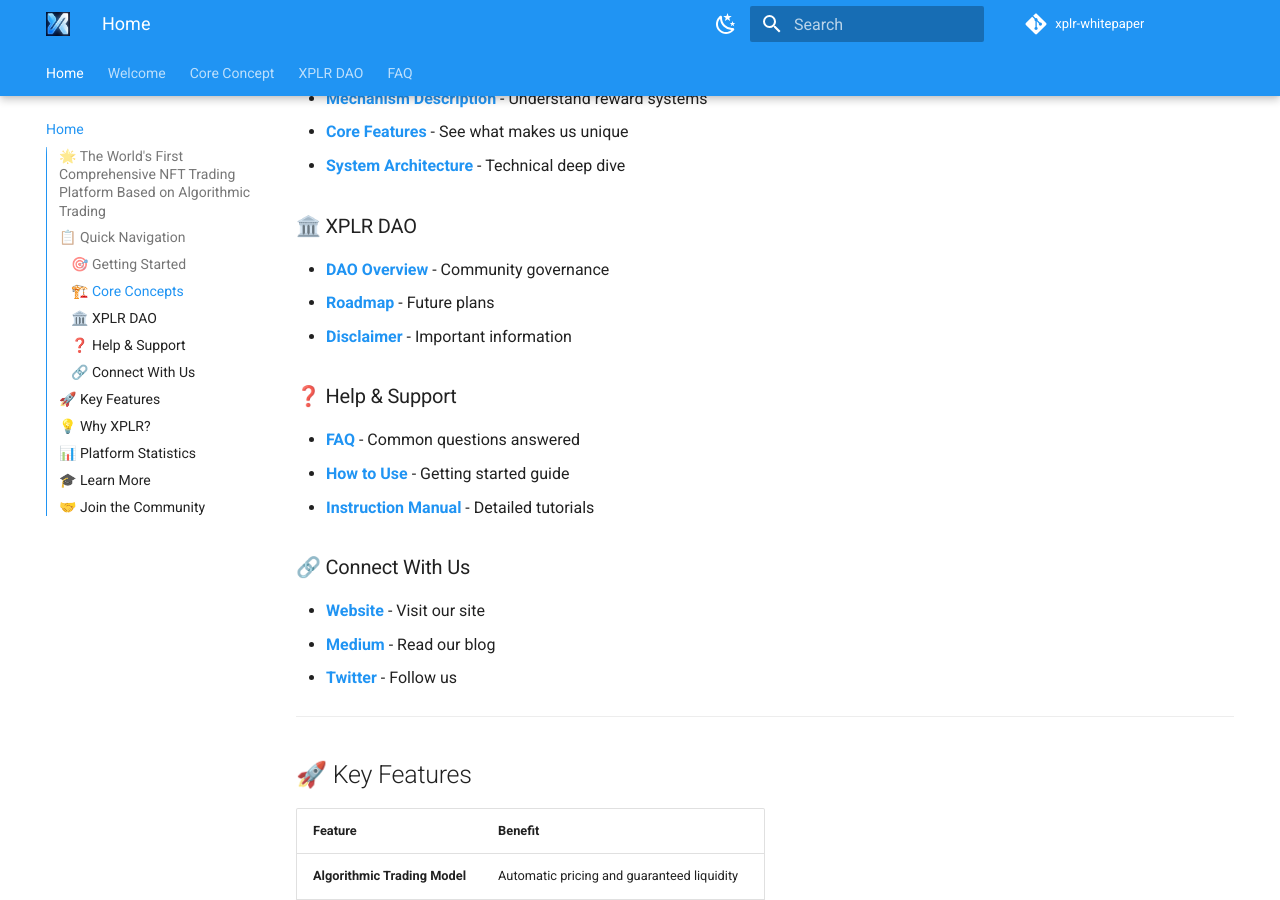
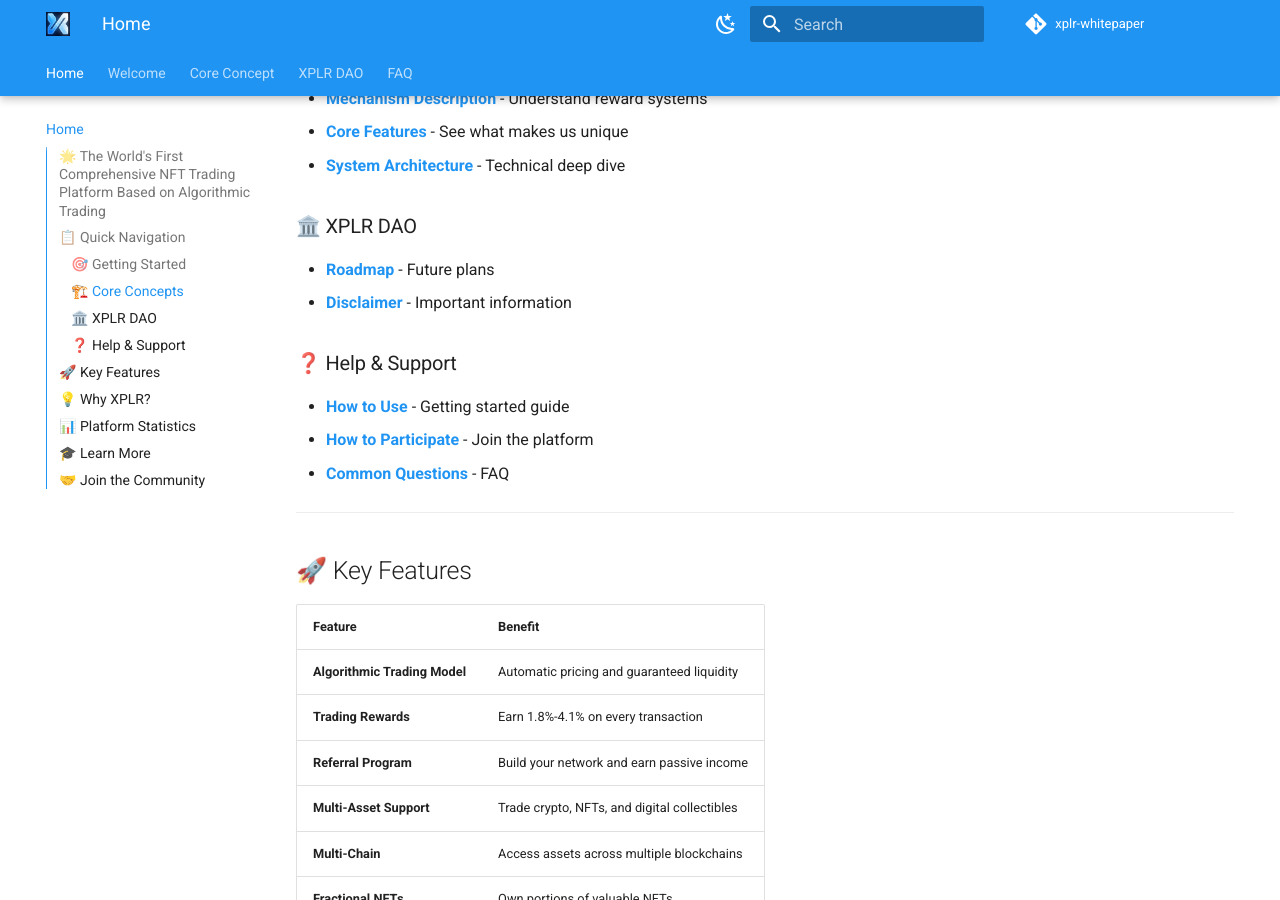
Before and after one commit to XplrNFT/whitepaper, an MkDocs documentation site: the page built from docs/index.md, in a window 1280 px wide and 900 px high, scrolled down 1163 px. Built offline with MkDocs 1.6.1 and Material for MkDocs 9.7.7, drawn with Linux system fonts in a browser that asks for light colours; comment, search, counter and statistics services are not loaded; some of the changed text lies outside the part shown.

Commit message:
Update footer links, fix favicon, remove invalid links

```diff
--- a/docs/index.md
+++ b/docs/index.md
@@ -22,19 +22,13 @@
 - **[System Architecture](core-concept/system-architecture/)** - Technical deep dive
 
 ### 🏛️ XPLR DAO
-- **[DAO Overview](xplr-dao/xplr-dao/)** - Community governance
 - **[Roadmap](xplr-dao/xplr-dao/roadmap.md)** - Future plans
 - **[Disclaimer](xplr-dao/xplr-dao/disclaimer.md)** - Important information
 
 ### ❓ Help & Support
-- **[FAQ](faq/faq/)** - Common questions answered
 - **[How to Use](faq/how-to-use/)** - Getting started guide
-- **[Instruction Manual](faq/instruction-manual/)** - Detailed tutorials
-
-### 🔗 Connect With Us
-- **[Website](link/website.md)** - Visit our site
-- **[Medium](link/medium.md)** - Read our blog
-- **[Twitter](link/twitter.md)** - Follow us
+- **[How to Participate](faq/instruction-manual/how-to-participate.md)** - Join the platform
+- **[Common Questions](faq/faq/)** - FAQ
 
 ---
 
@@ -92,9 +86,9 @@
 
 XPLR is built by and for our community. Whether you're a trader, collector, or developer, there's a place for you here.
 
-**Ready to get started?** Check out our [Getting Started Guide](faq/how-to-use/) or [User Manual](faq/instruction-manual/).
+**Ready to get started?** Check out our [Getting Started Guide](faq/how-to-use/) or [How to Participate](faq/instruction-manual/how-to-participate.md).
 
 ---
 
-*Last Updated: April 2026*
-*For the latest information, visit our [website](link/website.md) or follow us on [Twitter](link/twitter.md)*
+Last updated April 2026.
+Stay up to date on our [official website](http://x-explore.com/).
```
Also changed, not shown: other parts of docs/index.md (+1 -1 lines), docs/welcome/xplr/introduction.md (+2 -1 lines), docs/xplr-dao/xplr-dao/roadmap.md (+2 -11 lines), docs/assets/favicon.ico, site/index.html, site/search/search_index.json, site/welcome/xplr/introduction/index.html, site/xplr-dao/xplr-dao/roadmap/index.html.
